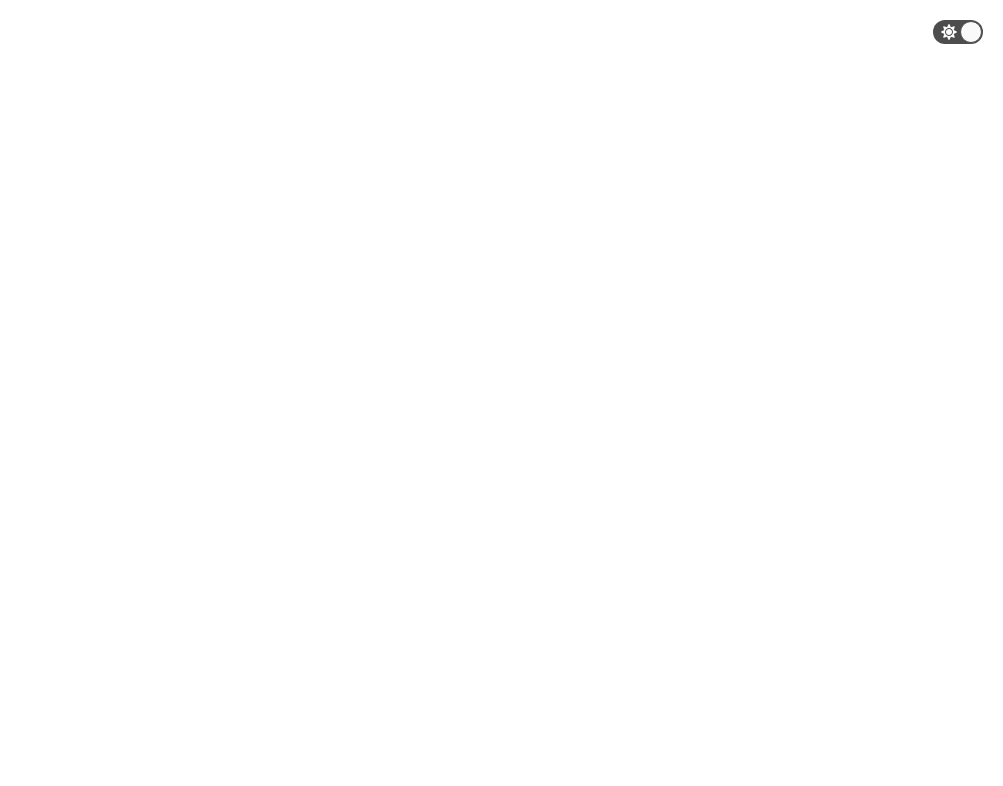
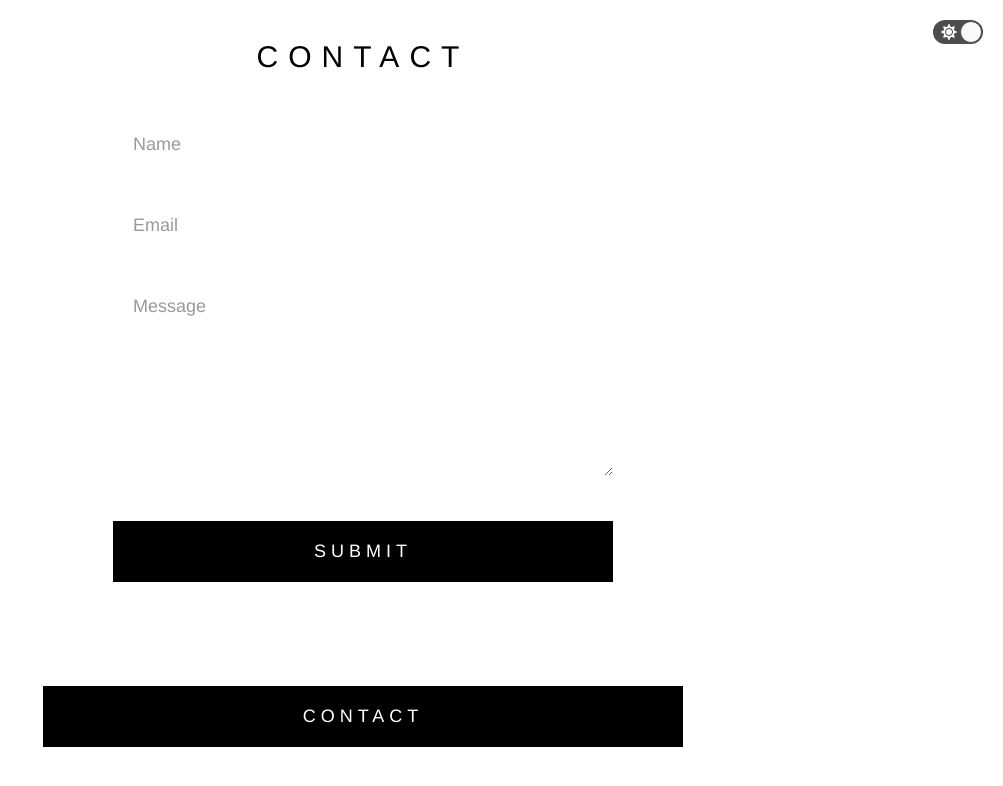
Before and after one commit to AzzouziNouamane/covid19-visualization, a React (Create React App) app in the folder frontend/: page /contact in a window 1280 px wide. Shown: the top 786 px of the page, without its empty margins (277-1280 px from the left). Built offline with nearby package versions, Linux system fonts and the light colour scheme.

Commit message:
FrontEnd : contact form + theme integration #35

```diff
--- a/frontend/package.json
+++ b/frontend/package.json
@@ -10,6 +10,7 @@
     "@testing-library/jest-dom": "^5.11.9",
     "@testing-library/react": "^11.2.3",
     "@testing-library/user-event": "^12.6.2",
+    "axios": "^0.21.1",
     "formik": "^2.2.6",
     "moment": "^2.29.1",
     "prop-types": "^15.7.2",
--- a/frontend/src/App.css
+++ b/frontend/src/App.css
@@ -74,3 +74,20 @@ body.dark {
   background-color: #282c34;
   color: #fff;
 }
+
+#contact{
+  position: absolute;
+  margin-left: 30%;
+}
+Button {
+  transition: all 0.2s ease-in-out;
+  font: 18px Helvetica, Arial, sans-serif;
+  border: none;
+  background: black;
+  color: #fff;
+  padding: 20px;
+  width: 50%;
+  text-transform: uppercase;
+  letter-spacing: 5px;
+  margin-top: 5%;
+}
--- a/frontend/src/App.js
+++ b/frontend/src/App.js
@@ -1,16 +1,20 @@
 import React from "react";
 import RegionsStats from "./RegionsStats/RegionsStats"
-import {BrowserRouter, Route, Switch, Redirect} from 'react-router-dom';
+import {BrowserRouter, Link, Route, Switch, Redirect} from 'react-router-dom';
 import Authentication from './Authentication/Authentication';
 import "./App.css";
 import ThemeMode from "./ThemeMode/ThemeMode";
 import UseLocalStorage from "./Utils/LocalStorage/UseLocalStorage";
 import { useState, useEffect } from 'react';
 import ThemeContext, { themes } from "./Context/Theme/ThemeContext";
+import Contact from "./ContactForm/contact-form";
+import Button from "reactstrap/lib/Button";
 
 const App = () => {
   const [storageMode, setStorageMode] = UseLocalStorage('darkmode');
   const [theme, setTheme] = useState(themes.light);
+  const [contactVisible, setVisibility] = useState(true);
+
 
   const toggleTheme = () => {
     if (theme.isDark) {
@@ -21,7 +25,7 @@ const App = () => {
       setTheme(themes.dark);
       setStorageMode(themes.dark);
     }
-  }
+  };
 
     useEffect(() => {
       if (window.matchMedia('(prefers-color-scheme: light)').matches) {
@@ -32,6 +36,10 @@ const App = () => {
       }
     }, [storageMode]);
 
+    let changeVisibility = () =>{
+        setVisibility(false)
+    };
+
   return (
     <div className="App" style={theme}>
         <BrowserRouter>
@@ -41,7 +49,14 @@ const App = () => {
             </Route>
             <Route exact path='/authentication' render={ (props) => <ThemeContext.Provider value={theme}> <Authentication {...props} /> </ThemeContext.Provider> } />
             <Route exact path='/home' render={ (props) => <ThemeContext.Provider value={theme}> <RegionsStats {...props} /> </ThemeContext.Provider> } />
+            <Route exact path='/contact' render={ (props) => <ThemeContext.Provider value={theme}> <Contact {...props} /> </ThemeContext.Provider> } />
+
         </Switch>
+            { contactVisible  ?
+            <Link to="/contact">
+                <Button style={{ backgroundColor : theme.isDark? "white" : "black", color : theme.isDark? "black" : "white", }} onClick={changeVisibility}> Contact </Button>
+            </Link> :<div></div>}
+
         </BrowserRouter>
         <ThemeMode onChange={toggleTheme} mode={theme}/>
     </div>
--- /dev/null
+++ b/frontend/src/ContactForm/contact-form.js
@@ -0,0 +1,70 @@
+import React, {useContext, useEffect, useState} from "react";
+import './styled.scss'
+import axios from "axios";
+import {colors} from "@material-ui/core";
+import ThemeContext from "../Context/Theme/ThemeContext";
+
+
+const Contact = () => {
+    const [formData, setFormData] = useState({});
+
+    const updateInput = e => {
+        setFormData({
+            ...formData,
+            [e.target.name]: e.target.value,
+        })
+    };
+    const theme = useContext(ThemeContext);
+    const handleSubmit = event => {
+        event.preventDefault();
+
+            sendEmail();
+            setFormData({
+                name: '',
+                email: '',
+                message: ''
+            })
+
+
+    };
+    const sendEmail = () => {
+        axios.post(
+            'http://localhost:3001/contact',
+            formData
+        ).catch(error => {
+                console.log(error)
+            })
+    };
+
+    return (
+        <>
+            <h1 style={{ color : theme.isDark? "white" : "black"}}>Contact</h1>
+            <form onSubmit={handleSubmit}>
+                <input
+                    type="text"
+                    name="name"
+                    placeholder="Name"
+                    onChange={updateInput}
+                    value={formData.name || ''}
+                />
+                <input
+                    type="email"
+                    name="email"
+                    placeholder="Email"
+                    onChange={updateInput}
+                    value={formData.email || ''}
+                />
+                <textarea
+                    type="text"
+                    name="message"
+                    placeholder="Message"
+                    onChange={updateInput}
+                    value={formData.message || ''}
+                ></textarea>
+                <button style={{ backgroundColor : theme.isDark? "white" : "black", color : theme.isDark? "black" : "white" }} type="submit">Submit</button>
+            </form>
+        </>
+    )
+}
+
+export default Contact;
--- /dev/null
+++ b/frontend/src/ContactForm/styled.scss
@@ -0,0 +1,68 @@
+h1 {
+  display: table;
+  margin: 40px auto;
+  font: 30px Helvetica;
+  letter-spacing: 2px;
+  text-transform: uppercase;
+  letter-spacing: 10px;
+}
+
+form {
+  display: table;
+  margin: 40px auto;
+
+  input,
+  p,
+  textarea {
+    font: 18px Helvetica, Arial, sans-serif;
+    box-sizing: border-box;
+    display: block;
+    border: none;
+    padding: 20px;
+    width: 500px;
+    margin-bottom: 20px;
+    font-size: 18px;
+    outline: none;
+    transition: all 0.2s ease-in-out;
+
+    &::placeholder {
+      transition: all 0.2s ease-in-out;
+      color: #999;
+      font: 18px Helvetica, Arial, sans-serif;
+    }
+
+    &:focus,
+    &.populated {
+      padding-top: 28px;
+      padding-bottom: 12px;
+
+      &::placeholder {
+        color: transparent;
+      }
+    }
+  }
+
+  p{
+    color : red;
+  }
+  textarea {
+    height: 200px;
+  }
+
+  button {
+    transition: all 0.2s ease-in-out;
+    font: 18px Helvetica, Arial, sans-serif;
+    border: none;
+    background: #1792E8;
+    color: #fff;
+    padding: 20px;
+    width: 100%;
+    text-transform: uppercase;
+    letter-spacing: 5px;
+
+    &:hover {
+      background: #0e82d4;
+      cursor: pointer;
+    }
+  }
+}
```
Also changed, not shown: 1 other file (tests, documents, lock files or other folders).
